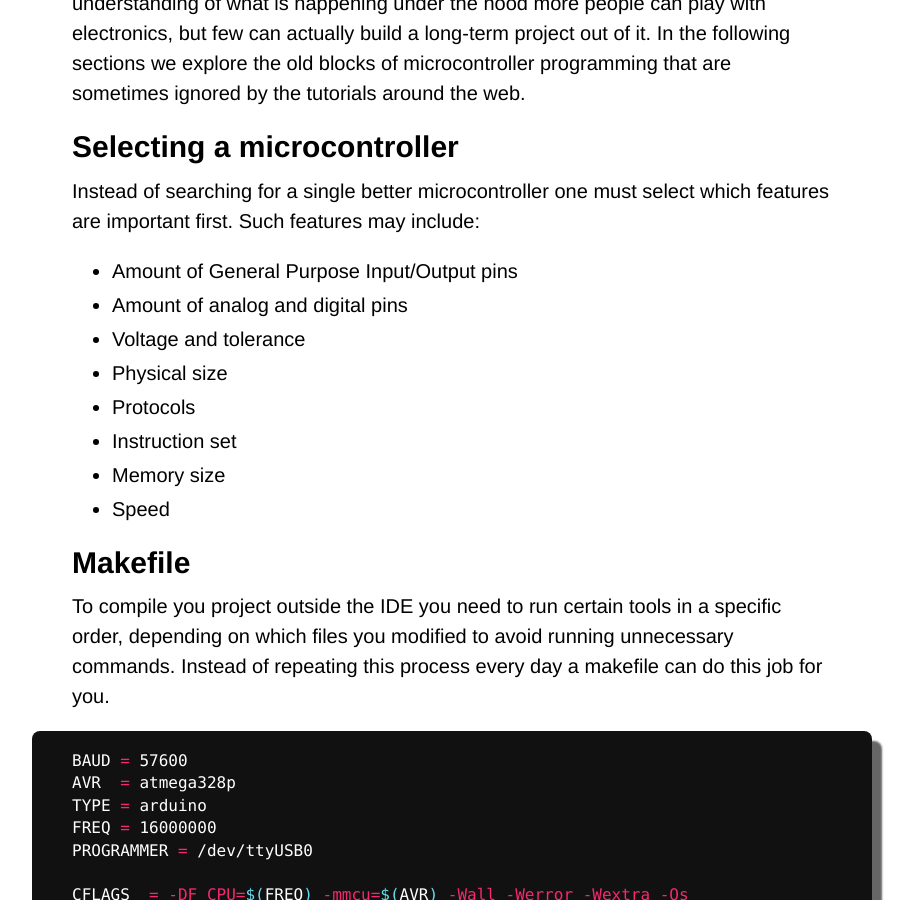
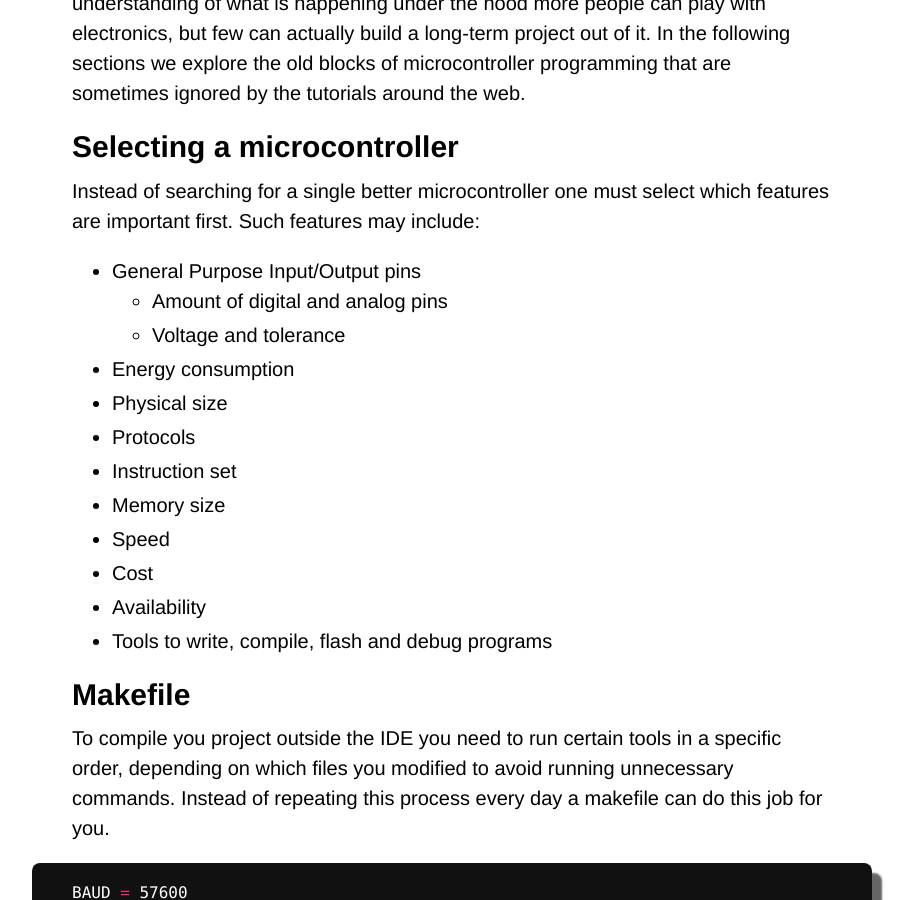
Before and after one commit to Maumagnaguagno/maumagnaguagno.github.io, a Jekyll site: the page built from baremetal.md, in a window 1280 px wide and 900 px high, scrolled down 404 px. Shown: the whole window, without its empty margins (188-1102 px from the left). Built offline with Jekyll 4.4.1, drawn with Linux system fonts in a browser that asks for light colours; our own code applies the rules of GitHub Pages for plain Markdown files.

Commit message:
Improve Bare Metal list of features

```diff
--- a/baremetal.md
+++ b/baremetal.md
@@ -17,14 +17,18 @@ In the following sections we explore the old blocks of microcontroller programmi
 ## Selecting a microcontroller
 Instead of searching for a single better microcontroller one must select which features are important first.
 Such features may include:
-- Amount of General Purpose Input/Output pins
-- Amount of analog and digital pins
-- Voltage and tolerance
+- General Purpose Input/Output pins
+  - Amount of digital and analog pins
+  - Voltage and tolerance
+- Energy consumption
 - Physical size
 - Protocols
 - Instruction set
 - Memory size
 - Speed
+- Cost
+- Availability
+- Tools to write, compile, flash and debug programs
 
 ## Makefile
 To compile you project outside the IDE you need to run certain tools in a specific order, depending on which files you modified to avoid running unnecessary commands.
```
